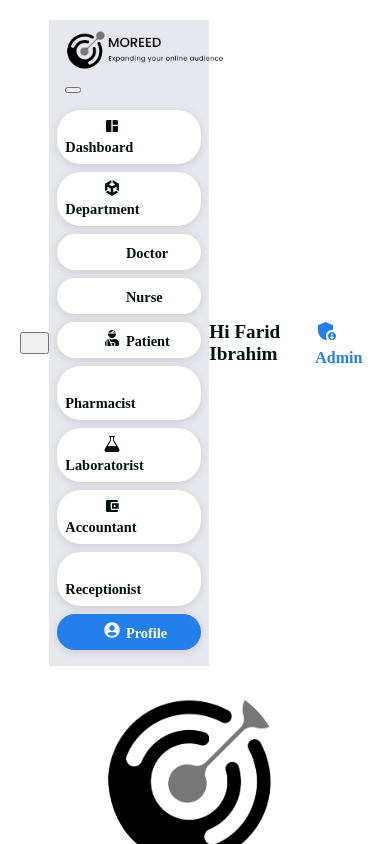
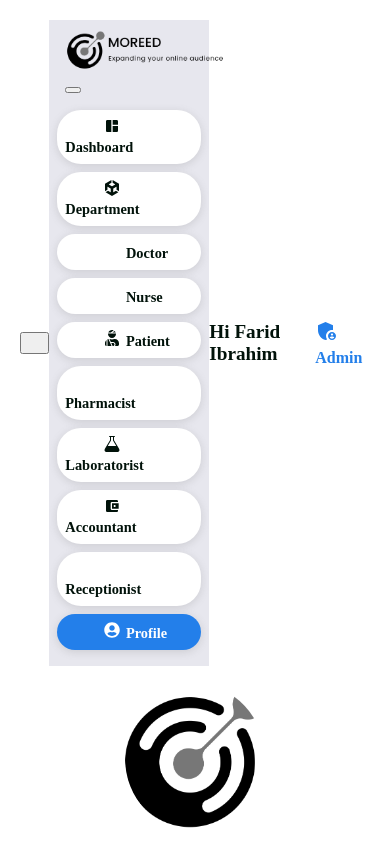
Before and after one commit to Fareed0001/Medical-records-system-01, a Next.js app: page /AdminDashboard/Profile in a window 390 px wide. Shown: the top 844 px of the page. Built offline with nearby package versions, Linux system fonts and the light colour scheme; some icons are missing.

Commit message:
user profile pic mobile

```diff
--- a/src/pages/AdminDashboard/Profile/Profile.module.css
+++ b/src/pages/AdminDashboard/Profile/Profile.module.css
@@ -59,7 +59,7 @@
 /* start of phone styles */
 @media screen and (max-width: 479px) {
     .profilePicture {
-        width: 50%;
-        margin: 5% 25%;
+        width: 40%;
+        margin: 5% 30%;
     }
 }
```
